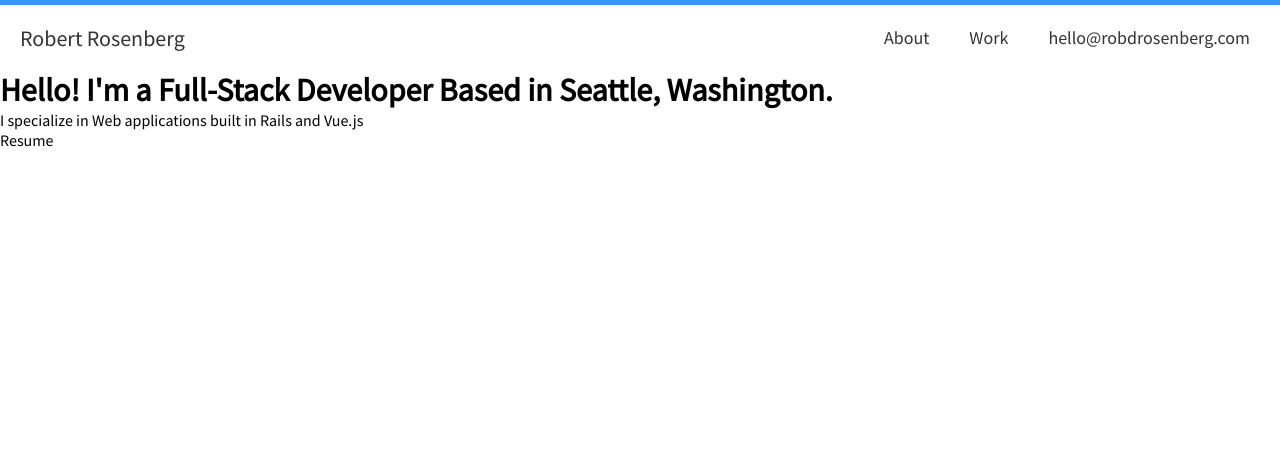
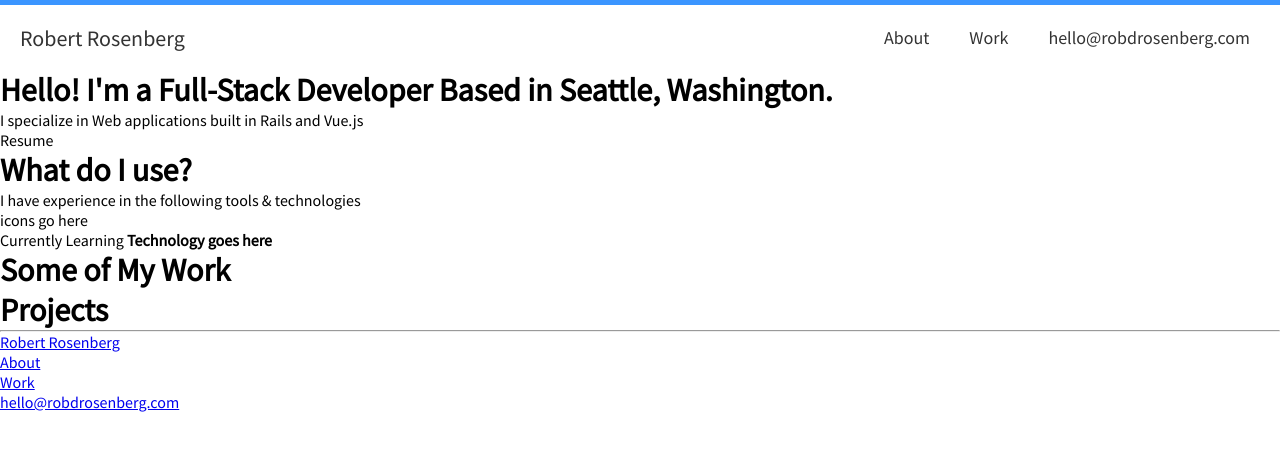
Before and after one commit to robdrosenberg/robdrosenberg.github.io, a plain HTML site: page index.html in a window 1280 px wide. Drawn offline with Linux system fonts and the light colour scheme.

Commit message:
more content

```diff
--- a/index.html
+++ b/index.html
@@ -31,5 +31,31 @@
     <h1>Hello! I'm a Full-Stack Developer Based in Seattle, Washington.</h1>
     <p>I specialize in Web applications built in Rails and Vue.js</p>
     <p>Resume</p>
+    <div>
+      <h1>What do I use?</h1>
+      <p>I have experience in the following tools & technologies</p>
+      <p>icons go here</p>
+      <p>Currently Learning <strong>Technology goes here</strong></p>
+    </div>
+    <div>
+      <h1>Some of My Work</h1>
+
+      <h1>Projects</h1>
+    </div>
+    <hr>
+    <footer>
+      <a href="#home">Robert Rosenberg</a>
+      <ul>
+        <li>
+          <a href="#about">About</a>
+        </li>
+        <li>
+          <a href="#work">Work</a>
+        </li>
+        <li>
+          <a href="mailto:hello@robdrosenberg.com">hello@robdrosenberg.com</a>
+        </li>
+      </ul>
+    </footer>
   </body>
 </html>
```
